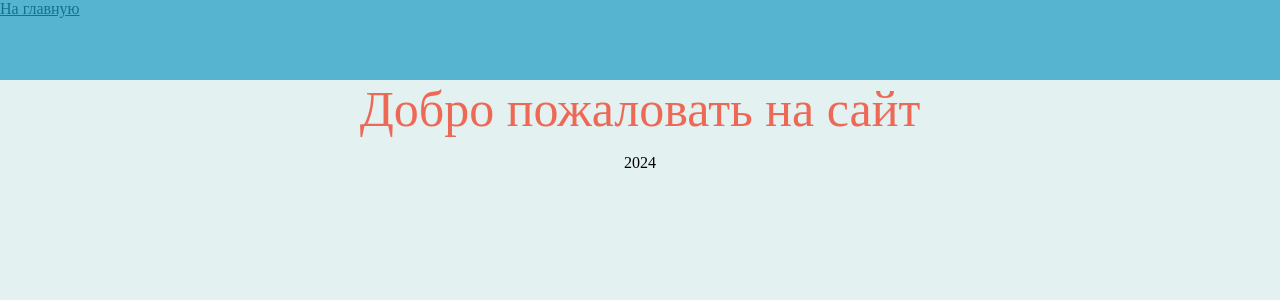
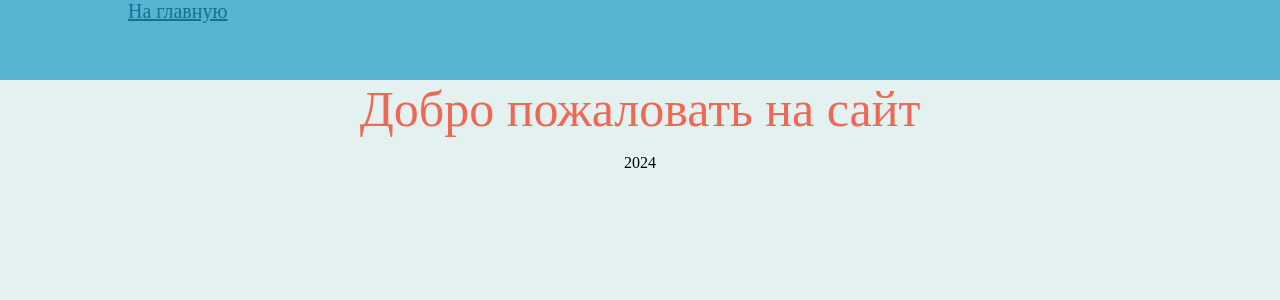
Before and after one commit to bulbosaur/Bookshop, a Django app: page / in a window 1280 px wide. Shown: the top 300 px of the page. Run offline with Django 5.2, Linux system fonts and the light colour scheme; some web fonts are replaced.

Commit message:
fix text distance

```diff
--- a/bookshop/static/includes/header.css
+++ b/bookshop/static/includes/header.css
@@ -8,6 +8,6 @@ a {
     font-family: "Dela Gothic One", serif;
     font-weight: 400;
     font-style: normal;
-    font-size: 30;
-    margin-top: 40;
+    font-size: 20px;
+    margin: 10%;
 }
```
